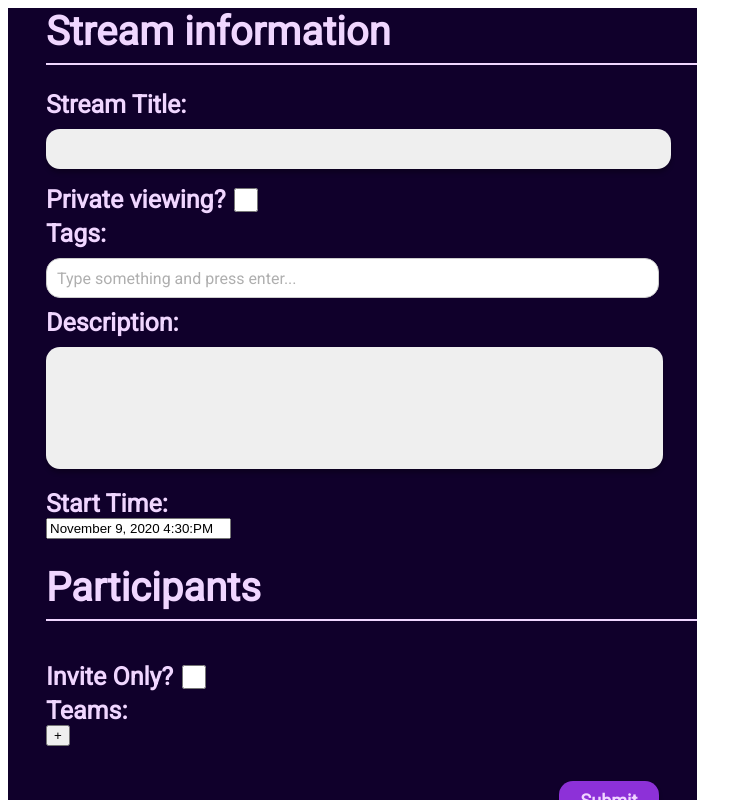
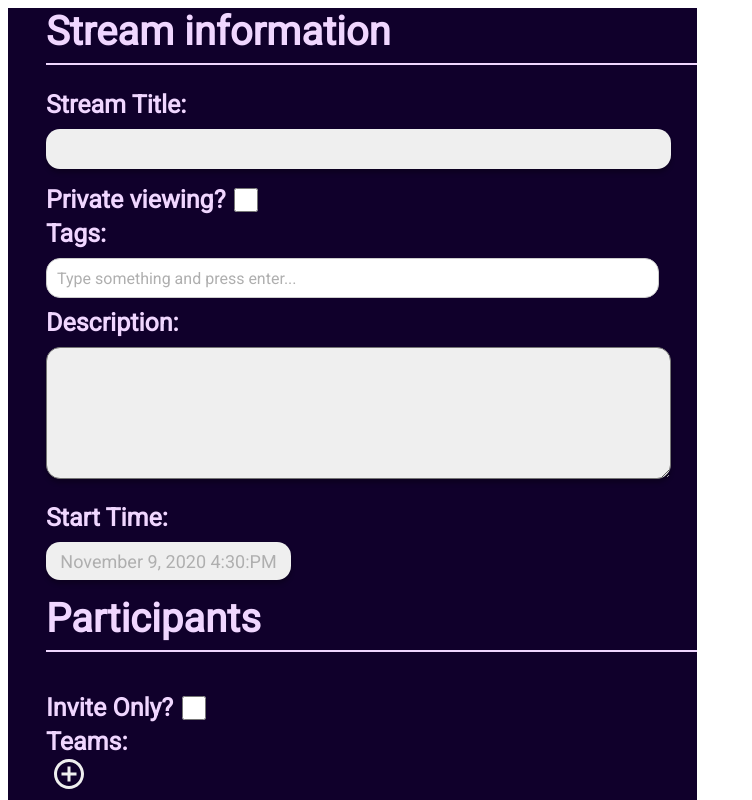
Before and after one commit to Galzai/SiincTv, a React (Create React App) app in the folder frontend/siinc-tv/: page / in a window 1280 px wide. Shown: the top 800 px of the page, without its empty margins (0-752 px from the left). Built offline with nearby package versions, Linux system fonts and the light colour scheme.

Commit message:
finished initial UI version for stream schedueling

```diff
--- /dev/null
+++ b/frontend/siinc-tv/src/components/streamCreation/datepickerStyle.css
@@ -0,0 +1,27 @@
+.react-datepicker__input-container input
+{
+    position: relative;
+    top:10px;
+    width: 245px;
+    height: 38px;
+    border:none;
+    background: #EFEFEF;
+    box-shadow: 0px 4px 4px rgba(0, 0, 0, 0.25);
+    border-radius: 14px;
+    font-family: 'Roboto', sans-serif;
+    font-style: normal;
+    font-weight: normal;
+    font-size: 18px;
+    line-height: 14px;
+    padding-left: 10px;
+    text-align: center;
+    color: #AFAFAF;
+    cursor:pointer;
+    padding:0px;
+    outline:none;
+}
+
+.react-datepicker__input-container input:focus{
+    box-shadow: 0px 1px 4px #AFAFAF;
+    outline-width: 0ch;
+}
--- a/frontend/siinc-tv/src/components/streamCreation/newStream.js
+++ b/frontend/siinc-tv/src/components/streamCreation/newStream.js
@@ -89,7 +89,7 @@ const customTagStyle={
 
                     <div className={style.fieldDiv}>
                     <label className={style.fieldLabel}>Description:</label>
-                        <input className={style.descriptionText}  onChange={e => setDescription(e.target.value)} type="text" value={description}/>
+                        <textarea className={style.descriptionText}  onChange={e => setDescription(e.target.value)} type="text" value={description}/>
                     </div>
 
                     <div className={style.fieldDiv}>
--- a/frontend/siinc-tv/src/components/streamCreation/newStream.module.css
+++ b/frontend/siinc-tv/src/components/streamCreation/newStream.module.css
@@ -1,7 +1,7 @@
 .createStreamBox{
     position:relative;
     width: 689px;
-    height: 1000px;
+    height: 1100px;
     background-color:#10002B;
 }
 .createStreamForm
@@ -69,11 +69,19 @@
     position:relative;
     width: 613px;
     height: 120px;
-    border:none;
     background: #EFEFEF;
     box-shadow: 0px 4px 4px rgba(0, 0, 0, 0.25);
     border-radius: 14px;
     margin-bottom: 20px;
+    font-family: 'Roboto', sans-serif;
+    font-style: normal;
+    font-weight: normal;
+    font-size: 18px;
+    line-height: 14px;
+    text-align: top;
+    color: #AFAFAF;
+    padding-left: 8px;
+    padding-top: 8px;
 }
 
 .descriptionText:focus
@@ -93,6 +101,7 @@
     height: 24px;
     display:inline-block;
     position: relative;
+    cursor:pointer;
 }
 
 .checkboxDiv{
@@ -112,16 +121,18 @@
 .participants{
     position:relative;
     top:40px;
+    height: 520px;
 }
 
 .submitButton{
+    position:absolute;
     display:block;
     border:none;
     position: relative;
     height: 38px;
     width:100px;
     left:513px;
-    top: 90px;
+    bottom: 0px;
     background: #8D31D8;
     box-shadow: 0px 4px 4px rgba(0, 0, 0, 0.25);
     border-radius: 14px;
@@ -133,3 +144,56 @@
     color: #F0D6FF;
     cursor:pointer;
 }
+
+.teamDiv
+{
+    position: relative;
+    display: block;
+    text-align:inline-block;
+    width:100%
+}
+.removeTeamButton{
+    border:none;
+    left: 600px;
+    bottom:30px;
+    width:20px;
+    height:10px;
+    position: relative;
+    display:inline-block;
+    cursor:pointer;
+    border-radius:2px;
+}
+
+.removeTeamButton:hover
+{
+    color: #8D31D8;
+    background-color: #8D31D8;
+}
+
+
+.addTeamButton{
+    border:none;
+    mask-image: url("../../assets/add-team.svg");
+    position: relative;
+    mask-position: center;
+    mask-repeat: no-repeat;
+    mask-size: 100%;
+    height: 30px;
+    width:30px;
+    left:8px;
+    top:8px;
+    top:0px;
+    cursor:pointer;
+}
+
+.addTeamButton:hover
+{
+    color: #8D31D8;
+    background-color: #8D31D8;
+}
+
+.addTeamDiv{
+    position:relative;
+    height: 80px;
+    top: 3px;
+}
--- a/frontend/siinc-tv/src/components/streamCreation/streamDatePicker.js
+++ b/frontend/siinc-tv/src/components/streamCreation/streamDatePicker.js
@@ -3,6 +3,7 @@ import setMinutes from "date-fns/setMinutes";
 import React, {useState, useRef} from "react";
 import DatePicker from 'react-datepicker';
 import "react-datepicker/dist/react-datepicker.css";
+import "./datepickerStyle.css"
 
 /**
  * @brief Used for date selection on stream scheueling
--- a/frontend/siinc-tv/src/components/streamCreation/teamBlock.js
+++ b/frontend/siinc-tv/src/components/streamCreation/teamBlock.js
@@ -1,4 +1,5 @@
 import React, {useState, useRef} from "react";
+import style from './newStream.module.css'
 import update from 'immutability-helper';
 import FriendFinder from "../selectors/friendFinder";
 
@@ -23,7 +24,8 @@ const customTagStyle={
     multiValue: styles=>({...styles, bottom:20, height:30, backgroundColor:'#8D31D8', borderRadius:14}),
     multiValueLabel: styles=>({...styles, height:30, fontSize:18, top:15, color:'#F0D6FF', fontFamily:'Roboto'}),
     menu:styles=>({...styles, width:580, borderRadius:14}),
-    menuList:styles=>({...styles, width:580, borderRadius:14})
+    menuList:styles=>({...styles, width:580, borderRadius:14, fontFamily:'Roboto',
+    fontWeight: 'normal', color: '#AFAFAF'}),
 };
 
 /**
@@ -71,7 +73,7 @@ function TeamBlock(props){
             if(group === null) return;
             console.log(group.key)
             return(
-                <div key={group.key + "d"}>
+                <div className={style.teamDiv} key={group.key + "d"}>
                 <FriendFinder key={group.key}
                     styles={customTagStyle}
                     group={group}
@@ -84,10 +86,12 @@ function TeamBlock(props){
                         forceUpdate();
                     }}
                 />
-                    <button key={group.key + "b"} onClick={()=>{deleteGroup(group.key)}}>-</button>
+                    <button className={style.removeTeamButton} key={group.key + "b"} onClick={()=>{deleteGroup(group.key)}}/>
                 </div>
             );})}
-            {(streamGroups.length  < 4) && <button onClick={addGroup}>+</button>}
+            <div className={style.addTeamDiv}>
+            {(streamGroups.length  < 4) && <button className={style.addTeamButton} onClick={addGroup}/>}
+            </div>
             </div>
     );
 }
```
Also changed, not shown: frontend/siinc-tv/src/assets/add-team.svg (added). Lines whose indentation alone changed are shown as unchanged.
